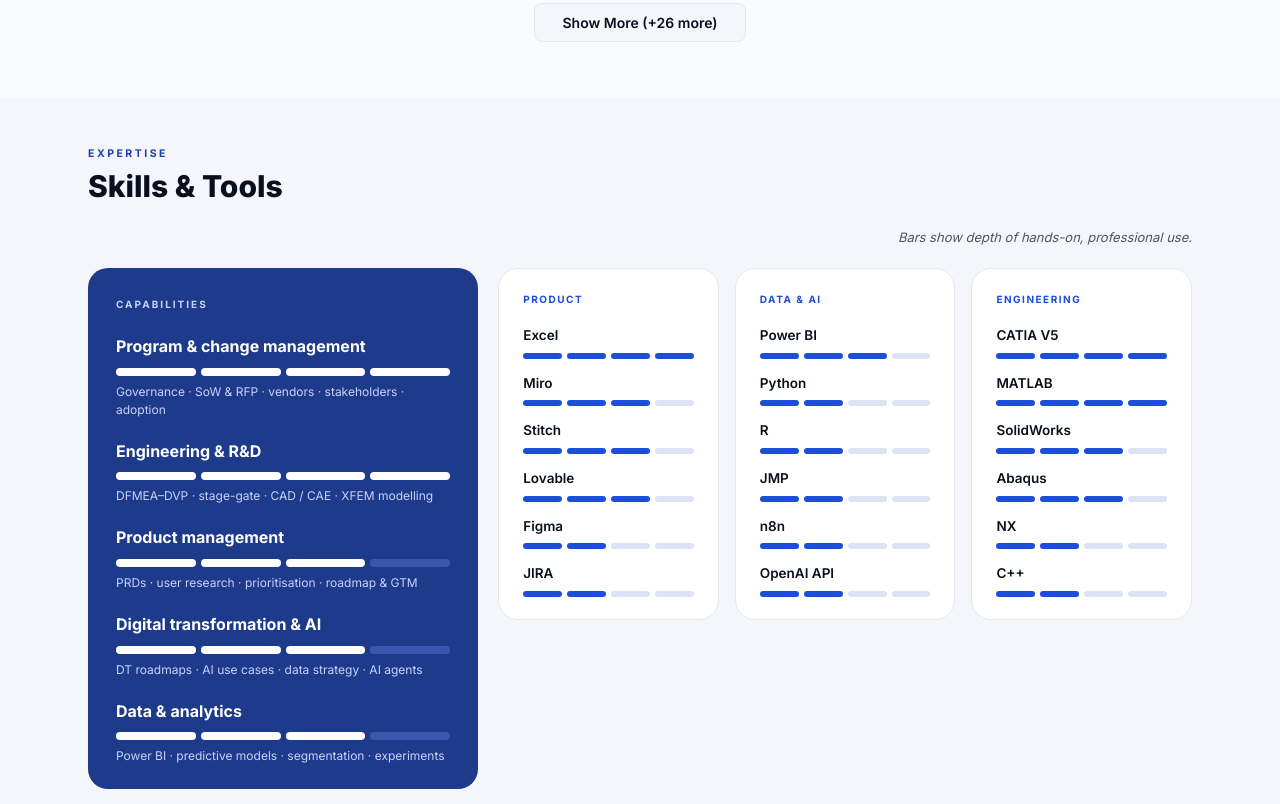
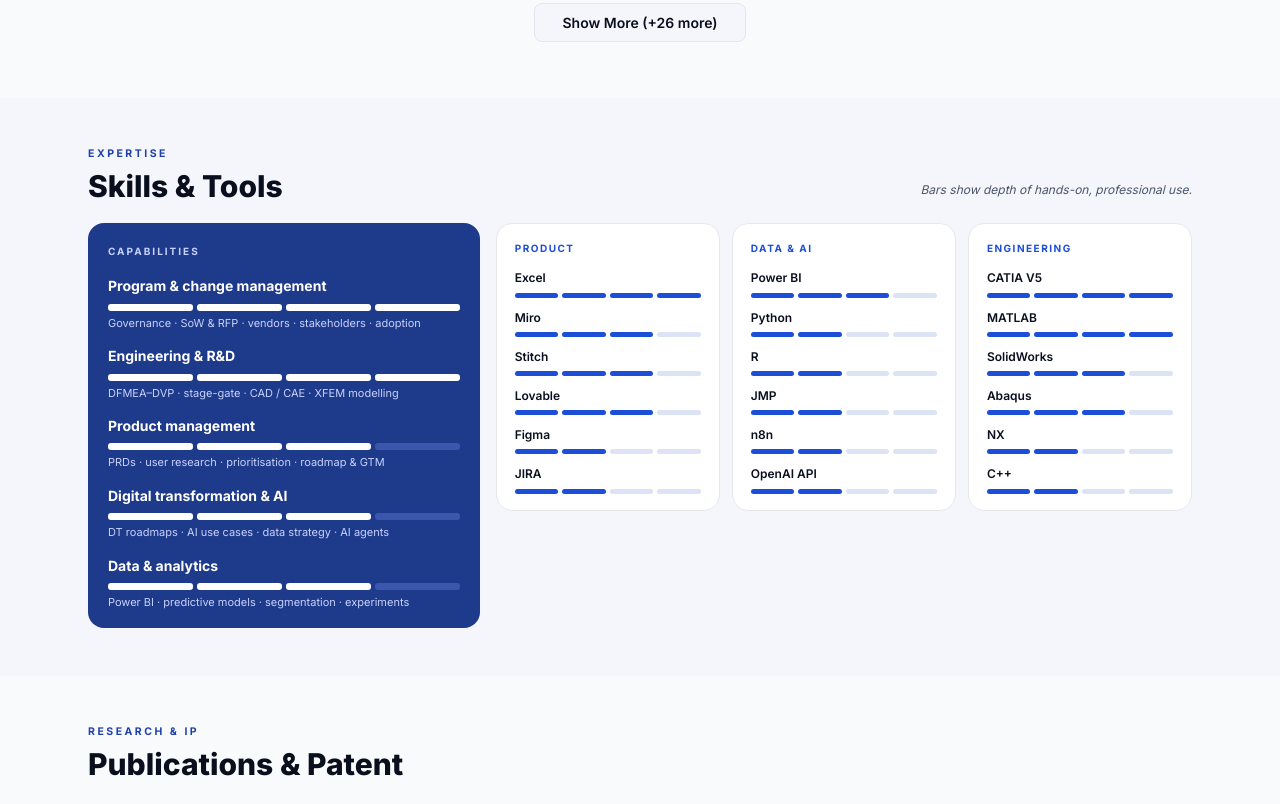
Before and after one commit to tusharjiitk-dotcom/portfolio, a plain HTML site: page index.html in a window 1280 px wide. Shown: the part 3323-4127 px from the top of the page. Drawn offline with Linux system fonts and the light colour scheme.

Commit message:
Skills: move intro text inline with heading, compact card sizes
Intro line now sits right-aligned on the same row as "Skills & Tools"
via flex sec-head; cards are ~15-20% smaller so the full section fits
in one viewport without scrolling.

Co-Authored-By: Claude Sonnet 4.6 <noreply@anthropic.com>

```diff
--- a/css/style.css
+++ b/css/style.css
@@ -1427,47 +1427,50 @@ ul { list-style: none; }
 ───────────────────────────────────────── */
 
 /* ── New skills layout ── */
+.sec-head.sk-sec-head {
+  display: flex; align-items: flex-end; justify-content: space-between; margin-bottom: 20px;
+}
 .sk-intro {
-  text-align: right; font-size: 13px; color: var(--text-mid);
-  margin-bottom: 20px; font-style: italic;
+  font-size: 12px; color: var(--text-mid); font-style: italic;
+  padding-bottom: 4px; white-space: nowrap;
 }
 .sk-body {
-  display: grid; grid-template-columns: 36fr 64fr; gap: 20px; align-items: start;
+  display: grid; grid-template-columns: 36fr 64fr; gap: 16px; align-items: start;
 }
 
 /* Capabilities panel */
 .sk-cap-panel {
-  background: #1e3a8a; border-radius: 20px; padding: 28px 28px 24px;
+  background: #1e3a8a; border-radius: 16px; padding: 20px 20px 18px;
 }
 .sk-cap-label {
   font-size: 10px; font-weight: 700; text-transform: uppercase;
-  letter-spacing: 2px; color: #c7d2fe; margin-bottom: 22px;
-}
-.sk-cap { margin-bottom: 20px; }
+  letter-spacing: 2px; color: #c7d2fe; margin-bottom: 16px;
+}
+.sk-cap { margin-bottom: 14px; }
 .sk-cap:last-child { margin-bottom: 0; }
-.sk-cap-name { font-size: 16px; font-weight: 700; color: #fff; margin-bottom: 8px; }
-.sk-cap-kw { font-size: 12px; color: #c7d2fe; margin-top: 7px; line-height: 1.5; }
+.sk-cap-name { font-size: 14px; font-weight: 700; color: #fff; margin-bottom: 6px; }
+.sk-cap-kw { font-size: 11px; color: #c7d2fe; margin-top: 5px; line-height: 1.4; }
 
 /* 4-segment bars */
-.sk-bar { display: grid; grid-template-columns: repeat(4, 1fr); gap: 5px; }
-.sk-bar--cap .sk-seg          { height: 8px; border-radius: 4px; background: #3b56ad; }
+.sk-bar { display: grid; grid-template-columns: repeat(4, 1fr); gap: 4px; }
+.sk-bar--cap .sk-seg          { height: 7px; border-radius: 3px; background: #3b56ad; }
 .sk-bar--cap .sk-seg--on      { background: #fff; }
-.sk-bar--tool .sk-seg         { height: 6px; border-radius: 3px; background: #dbe3f5; gap: 4px; }
+.sk-bar--tool .sk-seg         { height: 5px; border-radius: 3px; background: #dbe3f5; }
 .sk-bar--tool .sk-seg--on     { background: #1d4ed8; }
 
 /* Tool cards */
-.sk-tool-grid { display: grid; grid-template-columns: repeat(3, 1fr); gap: 16px; }
+.sk-tool-grid { display: grid; grid-template-columns: repeat(3, 1fr); gap: 12px; }
 .sk-tool-card {
   background: var(--surface); border: 1px solid #e5e7eb;
-  border-radius: 20px; padding: 22px 24px;
+  border-radius: 16px; padding: 16px 18px;
 }
 .sk-tool-title {
   font-size: 10px; font-weight: 700; text-transform: uppercase;
-  letter-spacing: 1.5px; color: #1d4ed8; margin-bottom: 18px;
-}
-.sk-tool-row { margin-bottom: 14px; }
+  letter-spacing: 1.5px; color: #1d4ed8; margin-bottom: 12px;
+}
+.sk-tool-row { margin-bottom: 10px; }
 .sk-tool-row:last-child { margin-bottom: 0; }
-.sk-tool-name { font-size: 13.5px; font-weight: 600; color: var(--text); display: block; margin-bottom: 6px; }
+.sk-tool-name { font-size: 12px; font-weight: 600; color: var(--text); display: block; margin-bottom: 5px; }
 
 /* ── Old skills classes (kept for safety) ── */
 .skills-wrap { display: grid; grid-template-columns: 3fr 2fr; gap: 24px; }
@@ -1990,7 +1993,8 @@ ul { list-style: none; }
 
 @media (max-width: 600px) {
   .sk-tool-grid { grid-template-columns: 1fr; }
-  .sk-intro { text-align: left; }
+  .sec-head.sk-sec-head { flex-wrap: wrap; gap: 4px; }
+  .sk-intro { align-self: flex-start; }
   .section   { padding: 40px 0; }
   #education { padding: 24px 0; }
   .container { padding: 0 18px; }
--- a/index.html
+++ b/index.html
@@ -76,9 +76,11 @@
   <!-- ═══════ SKILLS ═══════ -->
   <section id="skills" class="section">
     <div class="container">
-      <div class="sec-head fade-in">
-        <div class="sec-label">Expertise</div>
-        <div class="sec-title">Skills &amp; Tools</div>
+      <div class="sec-head sk-sec-head fade-in">
+        <div>
+          <div class="sec-label">Expertise</div>
+          <div class="sec-title">Skills &amp; Tools</div>
+        </div>
       </div>
       <div id="skills-content"></div>
     </div>
--- a/js/main.js
+++ b/js/main.js
@@ -730,8 +730,15 @@ function renderSkills() {
         </div>`).join('')}
     </div>`).join('');
 
+  const secHead = document.querySelector('#skills .sec-head');
+  if (secHead && !secHead.querySelector('.sk-intro')) {
+    const intro = document.createElement('div');
+    intro.className = 'sk-intro';
+    intro.textContent = s.intro;
+    secHead.appendChild(intro);
+  }
+
   el.innerHTML = `
-    <div class="sk-intro fade-in">${s.intro}</div>
     <div class="sk-body">
       <div class="sk-cap-panel fade-in">
         <div class="sk-cap-label">Capabilities</div>
```
